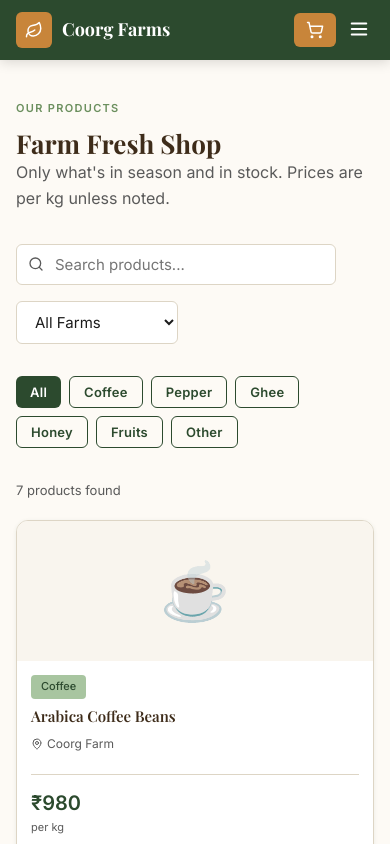
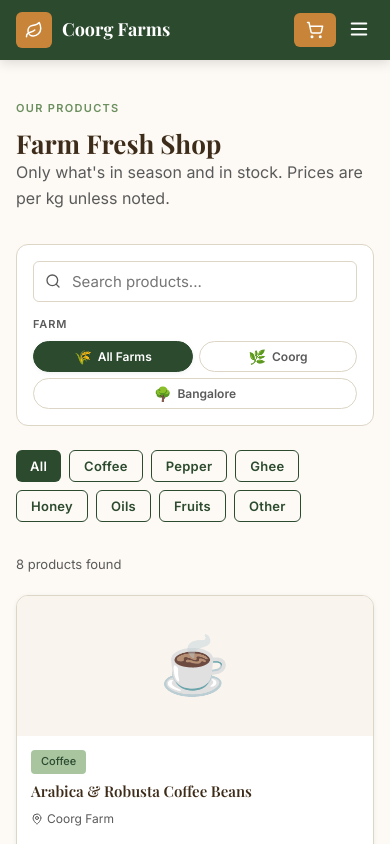
Before and after one commit to chandanabs13/farm-land-app, a React (Vite) app: page /shop in a window 390 px wide. Shown: the top 844 px of the page. Built offline with nearby package versions, Linux system fonts and the light colour scheme; no server answers; a web font is replaced by a local one.

Commit message:
updated form page

```diff
--- a/src/components/admin/ProductFormModal.jsx
+++ b/src/components/admin/ProductFormModal.jsx
@@ -1,7 +1,8 @@
 import { useState, useRef } from 'react';
 import { X, Upload } from 'lucide-react';
 import { useStore } from '../../context/StoreContext';
-import { CATEGORIES, ORIGINS } from '../../data/initialProducts';
+import { CATEGORIES } from '../../data/initialProducts';
+import PillSelect, { originOptions } from '../shared/PillSelect';
 
 const EMOJIS = ['☕', '🌶️', '🧈', '🍯', '🫙', '🍐', '🟤', '🥥', '🌿', '🍋', '🥭', '🍌', '🫐', '🍊'];
 
@@ -115,10 +116,13 @@ export default function ProductFormModal({ product, onClose }) {
               </select>
             </div>
             <div className="form-group">
-              <label className="form-label">Farm Origin</label>
-              <select className="form-select" value={form.origin} onChange={e => set('origin', e.target.value)}>
-                {ORIGINS.map(o => <option key={o}>{o}</option>)}
-              </select>
+              <PillSelect
+                label="Farm origin"
+                options={originOptions()}
+                value={form.origin}
+                onChange={(v) => set('origin', v)}
+                size="sm"
+              />
             </div>
           </div>
 
--- a/src/components/shared/Footer.jsx
+++ b/src/components/shared/Footer.jsx
@@ -1,5 +1,5 @@
-import { Link } from 'react-router-dom';
-import { Leaf, MapPin } from 'lucide-react';
+import { Link } from "react-router-dom";
+import { Leaf, MapPin } from "lucide-react";
 
 export default function Footer() {
   return (
@@ -9,16 +9,14 @@ export default function Footer() {
           <div>
             <div className="footer-brand-name">Coorg Farms</div>
             <p className="footer-brand-desc">
-              Nestled in the misty hills of Coorg and the gardens of Bangalore,
-              our family farm brings you honest, unprocessed produce — grown with
-              care, delivered with pride.
+              Nestled in the misty hills of Coorg and the gardens of Bangalore, our family farm brings you honest, unprocessed produce — grown with care, delivered with pride.
             </p>
-            <div style={{ marginTop: 20, display: 'flex', flexDirection: 'column', gap: 8 }}>
-              <div style={{ display: 'flex', alignItems: 'center', gap: 8, fontSize: 13 }}>
+            <div style={{ marginTop: 20, display: "flex", flexDirection: "column", gap: 8 }}>
+              <div style={{ display: "flex", alignItems: "center", gap: 8, fontSize: 13 }}>
                 <MapPin size={14} /> Coorg Estate, Kodagu District, Karnataka
               </div>
-              <div style={{ display: 'flex', alignItems: 'center', gap: 8, fontSize: 13 }}>
-                <MapPin size={14} /> Guava Orchard, Bangalore Rural, Karnataka
+              <div style={{ display: "flex", alignItems: "center", gap: 8, fontSize: 13 }}>
+                <MapPin size={14} /> Chandana Loka, Bangalore South, Karnataka
               </div>
             </div>
           </div>
@@ -26,28 +24,49 @@ export default function Footer() {
           <div>
             <div className="footer-col-title">Quick Links</div>
             <ul className="footer-links">
-              <li><Link to="/">Home</Link></li>
-              <li><Link to="/shop">Shop</Link></li>
-              <li><Link to="/about">Our Farm</Link></li>
-              <li><Link to="/cart">Cart</Link></li>
+              <li>
+                <Link to="/">Home</Link>
+              </li>
+              <li>
+                <Link to="/shop">Shop</Link>
+              </li>
+              <li>
+                <Link to="/about">Our Farm</Link>
+              </li>
+              <li>
+                <Link to="/cart">Cart</Link>
+              </li>
             </ul>
           </div>
 
           <div>
             <div className="footer-col-title">Products</div>
             <ul className="footer-links">
-              <li><Link to="/shop?cat=Coffee">Arabica Coffee</Link></li>
-              <li><Link to="/shop?cat=Pepper">Black Pepper</Link></li>
-              <li><Link to="/shop?cat=Ghee">Desi Ghee</Link></li>
-              <li><Link to="/shop?cat=Honey">Wild Honey</Link></li>
-              <li><Link to="/shop?cat=Fruits">Fresh Fruits</Link></li>
+              <li>
+                <Link to="/shop?cat=Coffee">Arabica Coffee</Link>
+              </li>
+              <li>
+                <Link to="/shop?cat=Pepper">Black Pepper</Link>
+              </li>
+              <li>
+                <Link to="/shop?cat=Ghee">Desi Ghee</Link>
+              </li>
+              <li>
+                <Link to="/shop?cat=Honey">Wild Honey</Link>
+              </li>
+              <li>
+                <Link to="/shop?cat=Oils">Coconut Oil</Link>
+              </li>
+              <li>
+                <Link to="/shop?cat=Fruits">Fresh Fruits</Link>
+              </li>
             </ul>
           </div>
         </div>
 
         <div className="footer-bottom">
           <span>© {new Date().getFullYear()} Coorg Farms. All rights reserved.</span>
-          <span style={{ display: 'flex', alignItems: 'center', gap: 6 }}>
+          <span style={{ display: "flex", alignItems: "center", gap: 6 }}>
             <Leaf size={13} /> Grown with love, delivered with care
           </span>
         </div>
--- /dev/null
+++ b/src/components/shared/PillSelect.jsx
@@ -0,0 +1,40 @@
+const FARM_META = {
+  'Coorg Farm': { emoji: '🌿', short: 'Coorg' },
+  'Bangalore Farm': { emoji: '🌳', short: 'Bangalore' },
+  'Both Farms': { emoji: '🌾', short: 'Both' },
+};
+
+export default function PillSelect({ label, options, value, onChange, size = 'md' }) {
+  return (
+    <div className={`pill-select pill-select-${size}`}>
+      {label && <span className="pill-select-label">{label}</span>}
+      <div className="pill-select-options" role="group" aria-label={label}>
+        {options.map((opt) => (
+          <button
+            key={opt.value}
+            type="button"
+            className={`pill-select-btn${value === opt.value ? ' active' : ''}`}
+            onClick={() => onChange(opt.value)}
+          >
+            {opt.emoji && <span className="pill-select-emoji" aria-hidden>{opt.emoji}</span>}
+            <span>{opt.label}</span>
+          </button>
+        ))}
+      </div>
+    </div>
+  );
+}
+
+export function originOptions() {
+  return ['Coorg Farm', 'Bangalore Farm', 'Both Farms'].map((o) => ({
+    value: o,
+    label: FARM_META[o]?.short || o,
+    emoji: FARM_META[o]?.emoji,
+  }));
+}
+
+export const SHOP_FARM_FILTERS = [
+  { value: 'All', label: 'All Farms', emoji: '🌾' },
+  { value: 'Coorg', label: 'Coorg', emoji: '🌿' },
+  { value: 'Bangalore', label: 'Bangalore', emoji: '🌳' },
+];
--- a/src/data/initialProducts.js
+++ b/src/data/initialProducts.js
@@ -1,122 +1,140 @@
-export const CATEGORIES = [
-  'Coffee', 'Pepper', 'Ghee', 'Honey', 'Fruits', 'Other'
-];
+export const CATEGORIES = ["Coffee", "Pepper", "Ghee", "Honey", "Oils", "Fruits", "Other"];
 
-export const ORIGINS = [
-  'Coorg Farm', 'Bangalore Farm', 'Both Farms'
-];
+export const ORIGINS = ["Coorg Farm", "Bangalore Farm", "Both Farms"];
 
 export const INITIAL_PRODUCTS = [
   {
-    id: '1',
-    name: 'Arabica Coffee Beans',
-    category: 'Coffee',
-    origin: 'Coorg Farm',
+    id: "1",
+    name: "Arabica & Robusta Coffee Beans",
+    category: "Coffee",
+    origin: "Coorg Farm",
     pricePerKg: 980,
-    unit: 'kg',
-    description: 'Sun-dried, hand-picked Arabica coffee beans from our Coorg estate. Grown at 1100m altitude with gentle mist — naturally sweet, low-acid, with notes of chocolate and citrus. Roasted to order.',
+    unit: "kg",
+    description:
+      "Sun-dried, hand-picked Arabica and Robusta coffee beans from our Coorg estate. Grown at 1100m altitude with gentle mist — naturally sweet, low-acid, with notes of chocolate and citrus. Roasted to order.",
     image: null,
-    emoji: '☕',
+    emoji: "☕",
     available: true,
     featured: true,
     createdAt: new Date().toISOString(),
   },
   {
-    id: '2',
-    name: 'Black Pepper',
-    category: 'Pepper',
-    origin: 'Coorg Farm',
+    id: "2",
+    name: "Black Pepper",
+    category: "Pepper",
+    origin: "Coorg Farm",
     pricePerKg: 650,
-    unit: 'kg',
-    description: 'Bold, pungent Malabar black pepper grown on our pepper vines alongside coffee plants. Sun-dried whole peppercorns with a sharp, woody aroma. Freshly dried, no preservatives.',
+    unit: "kg",
+    description:
+      "Bold, pungent Malabar black pepper grown on our pepper vines alongside coffee plants. Sun-dried whole peppercorns with a sharp, woody aroma. Freshly dried, no preservatives.",
     image: null,
-    emoji: '🌶️',
+    emoji: "🌶️",
     available: true,
     featured: true,
     createdAt: new Date().toISOString(),
   },
   {
-    id: '3',
-    name: 'A2 Desi Ghee',
-    category: 'Ghee',
-    origin: 'Coorg Farm',
+    id: "3",
+    name: "A2 Desi Ghee",
+    category: "Ghee",
+    origin: "Coorg Farm",
     pricePerKg: 1400,
-    unit: 'kg',
-    description: 'Pure desi cow ghee slow-churned from cultured butter. Rich golden colour, grainy texture, nutty aroma. Made the traditional bilona method — one batch at a time, never commercialised.',
+    unit: "kg",
+    description:
+      "Pure desi cow ghee slow-churned from cultured butter. Rich golden colour, grainy texture, nutty aroma. Made the traditional bilona method — one batch at a time, never commercialised.",
     image: null,
-    emoji: '🧈',
+    emoji: "🧈",
     available: true,
     featured: false,
     createdAt: new Date().toISOString(),
   },
   {
-    id: '4',
-    name: 'Wild Forest Honey',
-    category: 'Honey',
-    origin: 'Coorg Farm',
+    id: "4",
+    name: "Wild Forest Honey",
+    category: "Honey",
+    origin: "Coorg Farm",
     pricePerKg: 820,
-    unit: 'kg',
-    description: 'Raw, unfiltered honey collected from wild rock bee hives in our coffee estate forest. Dark amber, floral-earthy, with natural pollen and enzymes intact. Seasonal harvest — limited stock.',
+    unit: "kg",
+    description:
+      "Raw, unfiltered honey collected from wild rock bee hives in our coffee estate forest. Dark amber, floral-earthy, with natural pollen and enzymes intact. Seasonal harvest — limited stock.",
     image: null,
-    emoji: '🍯',
+    emoji: "🍯",
     available: true,
     featured: true,
     createdAt: new Date().toISOString(),
   },
   {
-    id: '5',
-    name: 'Fresh Jackfruit',
-    category: 'Fruits',
-    origin: 'Bangalore Farm',
+    id: "5",
+    name: "Fresh Jackfruit",
+    category: "Fruits",
+    origin: "Bangalore Farm",
     pricePerKg: 60,
-    unit: 'kg',
-    description: 'Farm-fresh jackfruit grown on our Bangalore land. Sweet, fibrous, and naturally ripened on the tree. Available only in season (March–June). We cut and pack same-day for freshness.',
+    unit: "kg",
+    description:
+      "Farm-fresh jackfruit grown on our Bangalore land. Sweet, fibrous, and naturally ripened on the tree. Available only in season (March–June). We cut and pack same-day for freshness.",
     image: null,
-    emoji: '🫙',
+    emoji: "🫙",
     available: false,
     featured: false,
     createdAt: new Date().toISOString(),
   },
   {
-    id: '6',
-    name: 'Guava',
-    category: 'Fruits',
-    origin: 'Bangalore Farm',
+    id: "6",
+    name: "Guava",
+    category: "Fruits",
+    origin: "Bangalore Farm",
     pricePerKg: 90,
-    unit: 'kg',
-    description: 'Crisp, fragrant guavas from our Bangalore orchard. White-fleshed, mildly sweet with a tropical tang. Grown without pesticides. Perfect to eat raw or make fresh juice.',
+    unit: "kg",
+    description:
+      "Crisp, fragrant guavas from our Bangalore orchard. White-fleshed, mildly sweet with a tropical tang. Grown without pesticides. Perfect to eat raw or make fresh juice.",
     image: null,
-    emoji: '🍐',
+    emoji: "🍐",
     available: true,
     featured: false,
     createdAt: new Date().toISOString(),
   },
   {
-    id: '7',
-    name: 'Chikoo (Sapodilla)',
-    category: 'Fruits',
-    origin: 'Bangalore Farm',
+    id: "7",
+    name: "Chikoo (Sapodilla)",
+    category: "Fruits",
+    origin: "Bangalore Farm",
     pricePerKg: 110,
-    unit: 'kg',
-    description: 'Tree-ripened chikoo with a caramel-brown flesh and honey-like sweetness. Harvested at the right ripeness from our farm. A rare seasonal delight you rarely find in markets.',
+    unit: "kg",
+    description:
+      "Tree-ripened chikoo with a caramel-brown flesh and honey-like sweetness. Harvested at the right ripeness from our farm. A rare seasonal delight you rarely find in markets.",
     image: null,
-    emoji: '🟤',
+    emoji: "🟤",
     available: true,
     featured: false,
     createdAt: new Date().toISOString(),
   },
   {
-    id: '8',
-    name: 'Fresh Coconut',
-    category: 'Fruits',
-    origin: 'Bangalore Farm',
+    id: "8",
+    name: "Fresh Coconut",
+    category: "Fruits",
+    origin: "Bangalore Farm",
     pricePerKg: 45,
-    unit: 'piece',
-    description: 'Tender green coconuts from our Bangalore farm. Sweet water, soft malai inside. Great for drinking, cooking, or coconut oil. Sold fresh, directly from the farm.',
+    unit: "piece",
+    description: "Tender green coconuts from our Bangalore farm. Sweet water, soft malai inside. Great for drinking or cooking. Sold fresh, directly from the farm.",
     image: null,
-    emoji: '🥥',
+    emoji: "🥥",
     available: true,
     featured: false,
     createdAt: new Date().toISOString(),
   },
+  {
+    id: "9",
+    name: "Wood Pressed Coconut Oil",
+    category: "Oils",
+    origin: "Bangalore Farm",
+    pricePerKg: 600,
+    unit: "L",
+    description:
+      "Pure wood-pressed (mara chekku) coconut oil from our farm coconuts. Cold-pressed the traditional way — no heat, no chemicals, no refining. Rich aroma, natural goodness for cooking and hair care.",
+    image: null,
+    emoji: "🫒",
+    available: true,
+    featured: true,
+    createdAt: new Date().toISOString(),
+  },
 ];
--- a/src/index.css
+++ b/src/index.css
@@ -449,6 +449,101 @@ select {
   line-height: 1.65;
 }
 
+/* ===== PILL SELECT (farm / filter chips) ===== */
+.pill-select {
+  display: flex;
+  flex-direction: column;
+  gap: 8px;
+}
+.pill-select-label {
+  font-size: 11px;
+  font-weight: 700;
+  letter-spacing: 0.08em;
+  text-transform: uppercase;
+  color: var(--text-muted);
+}
+.pill-select-options {
+  display: flex;
+  flex-wrap: wrap;
+  gap: 8px;
+}
+.pill-select-btn {
+  display: inline-flex;
+  align-items: center;
+  gap: 6px;
+  padding: 8px 14px;
+  border-radius: 99px;
+  border: 1.5px solid var(--border);
+  background: #fff;
+  font-size: 13px;
+  font-weight: 600;
+  color: var(--text-muted);
+  cursor: pointer;
+  transition: all 0.15s ease;
+  white-space: nowrap;
+}
+.pill-select-btn:hover {
+  border-color: var(--moss);
+  color: var(--forest);
+  background: var(--cream);
+}
+.pill-select-btn.active {
+  border-color: var(--forest);
+  background: var(--forest);
+  color: #fff;
+  box-shadow: var(--shadow-sm);
+}
+.pill-select-btn.active .pill-select-emoji {
+  filter: none;
+}
+.pill-select-emoji {
+  font-size: 15px;
+  line-height: 1;
+}
+.pill-select-sm .pill-select-btn {
+  padding: 7px 12px;
+  font-size: 12px;
+}
+.pill-select-sm .pill-select-emoji {
+  font-size: 14px;
+}
+
+/* ===== SHOP FILTERS ===== */
+.shop-filters {
+  display: flex;
+  flex-wrap: wrap;
+  gap: 20px 24px;
+  align-items: flex-end;
+  margin-bottom: 24px;
+  padding: 20px;
+  background: #fff;
+  border: 1px solid var(--border);
+  border-radius: var(--radius-md);
+}
+.shop-search-wrap {
+  position: relative;
+  flex: 1 1 220px;
+  min-width: 200px;
+  max-width: 360px;
+}
+.shop-search-icon {
+  position: absolute;
+  left: 12px;
+  top: 50%;
+  transform: translateY(-50%);
+  color: var(--text-muted);
+  pointer-events: none;
+}
+.shop-search-input {
+  padding-left: 38px !important;
+}
+.shop-category-filters {
+  display: flex;
+  gap: 8px;
+  flex-wrap: wrap;
+  margin-bottom: 32px;
+}
+
 /* ===== PRODUCT GRID ===== */
 .product-grid {
   display: grid;
@@ -1654,6 +1749,24 @@ tr:hover td {
   .container {
     padding: 0 16px;
   }
+  .shop-filters {
+    flex-direction: column;
+    align-items: stretch;
+    padding: 16px;
+    gap: 14px;
+  }
+  .shop-search-wrap {
+    max-width: none;
+    flex: 1 1 auto;
+  }
+  .pill-select-options {
+    gap: 6px;
+  }
+  .pill-select-btn {
+    flex: 1 1 auto;
+    justify-content: center;
+    min-width: calc(50% - 4px);
+  }
   .nav-links {
     display: none;
   }
--- a/src/pages/storefront/HomePage.jsx
+++ b/src/pages/storefront/HomePage.jsx
@@ -116,7 +116,7 @@ export default function HomePage() {
                 title: 'Bangalore Farm',
                 subtitle: 'Bangalore Rural District, Karnataka',
                 desc: 'A working orchard just outside the city. No chemicals, no shortcuts. The trees grow on their own schedule — and so do the harvests.',
-                items: ['Guava', 'Jackfruit (seasonal)', 'Chikoo', 'Coconut'],
+                items: ['Guava', 'Jackfruit (seasonal)', 'Chikoo', 'Coconut', 'Wood Pressed Coconut Oil'],
               },
             ].map(farm => (
               <div key={farm.title} className="farm-card">
--- a/src/pages/storefront/ShopPage.jsx
+++ b/src/pages/storefront/ShopPage.jsx
@@ -5,6 +5,7 @@ import { useStore } from '../../context/StoreContext';
 import ProductCard from '../../components/storefront/ProductCard';
 import { CATEGORIES } from '../../data/initialProducts';
 import { usePageMeta } from '../../hooks/usePageMeta';
+import PillSelect, { SHOP_FARM_FILTERS } from '../../components/shared/PillSelect';
 
 export default function ShopPage() {
   const { computed } = useStore();
@@ -45,27 +46,26 @@ export default function ShopPage() {
           </p>
         </div>
 
-        {/* Filters */}
-        <div style={{ display: 'flex', gap: 16, flexWrap: 'wrap', marginBottom: 32, alignItems: 'center' }}>
-          <div style={{ position: 'relative', flex: '1 1 240px', maxWidth: 320 }}>
-            <Search size={16} style={{ position: 'absolute', left: 12, top: '50%', transform: 'translateY(-50%)', color: 'var(--text-muted)' }} />
+        <div className="shop-filters">
+          <div className="shop-search-wrap">
+            <Search size={16} className="shop-search-icon" />
             <input
-              className="form-input"
+              className="form-input shop-search-input"
               placeholder="Search products..."
               value={search}
               onChange={e => setSearch(e.target.value)}
-              style={{ paddingLeft: 38 }}
             />
           </div>
-          <select className="form-select" style={{ flex: '0 0 auto', width: 'auto', minWidth: 140 }} value={selectedOrigin} onChange={e => setSelectedOrigin(e.target.value)}>
-            <option value="All">All Farms</option>
-            <option value="Coorg">Coorg Farm</option>
-            <option value="Bangalore">Bangalore Farm</option>
-          </select>
+          <PillSelect
+            label="Farm"
+            options={SHOP_FARM_FILTERS}
+            value={selectedOrigin}
+            onChange={setSelectedOrigin}
+            size="sm"
+          />
         </div>
 
-        {/* Category tabs */}
-        <div style={{ display: 'flex', gap: 8, flexWrap: 'wrap', marginBottom: 32 }}>
+        <div className="shop-category-filters">
           {['All', ...CATEGORIES].map(cat => (
             <button
               key={cat}
@@ -92,7 +92,7 @@ export default function ShopPage() {
             <p className="empty-state-desc">
               Some products are seasonal. Try a different category or check back soon.
             </p>
-            <button className="btn btn-primary" onClick={() => { setSelectedCat('All'); setSearch(''); }}>
+            <button className="btn btn-primary" onClick={() => { setSelectedCat('All'); setSearch(''); setSelectedOrigin('All'); }}>
               Clear Filters
             </button>
           </div>
```
Also changed, not shown: 1 other file (tests, documents, lock files or other folders).
